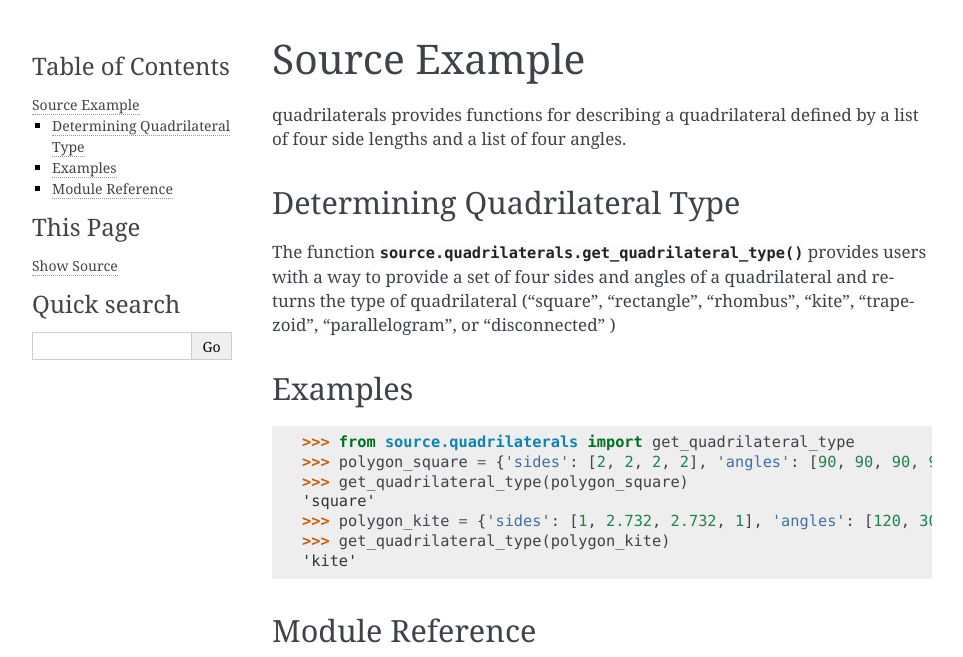
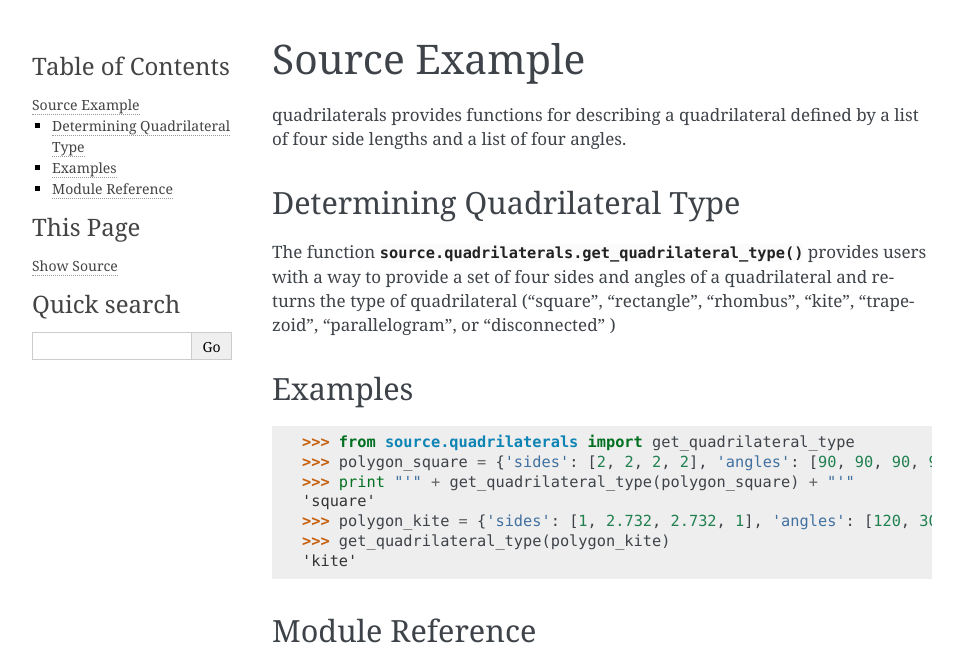
Before and after one commit to OldGregg570/CST236, a Sphinx documentation site: the page built from doc/source/code/quadrilaterals.rst, in a window 1280 px wide, cut to the strip 0-657 px from the top of the page. Shown: the whole strip, without its empty margins (148-1111 px from the left). Built offline with Sphinx 7.4.7, drawn with Linux system fonts in a browser that asks for light colours.

Commit message:
changed doctests

```diff
--- a/doc/source/code/quadrilaterals.rst
+++ b/doc/source/code/quadrilaterals.rst
@@ -4,7 +4,7 @@ Source Example
 quadrilaterals provides functions for describing a quadrilateral defined by a list of four side lengths and a list of four angles.
 
 Determining Quadrilateral Type
-^^^^^^^^^^^^^^^^^^^^^^^^^
+^^^^^^^^^^^^^^^^^^^^^^^^^^^^^^
 
 The function :func:`source.quadrilaterals.get_quadrilateral_type` provides users with a way to provide a set of four sides and angles
 of a quadrilateral and returns the type of quadrilateral ("square", "rectangle", "rhombus", "kite", "trapezoid", "parallelogram", or "disconnected" )
@@ -14,13 +14,11 @@ Examples
 
 >>> from source.quadrilaterals import get_quadrilateral_type
 >>> polygon_square = {'sides': [2, 2, 2, 2], 'angles': [90, 90, 90, 90]}
->>> get_quadrilateral_type(polygon_square)
+>>> print "'" + get_quadrilateral_type(polygon_square) + "'"
 'square'
 >>> polygon_kite = {'sides': [1, 2.732, 2.732, 1], 'angles': [120, 30, 120, 90]}
 >>> get_quadrilateral_type(polygon_kite)
 'kite'
-
-
 
 Module Reference
 ^^^^^^^^^^^^^^^^
```
